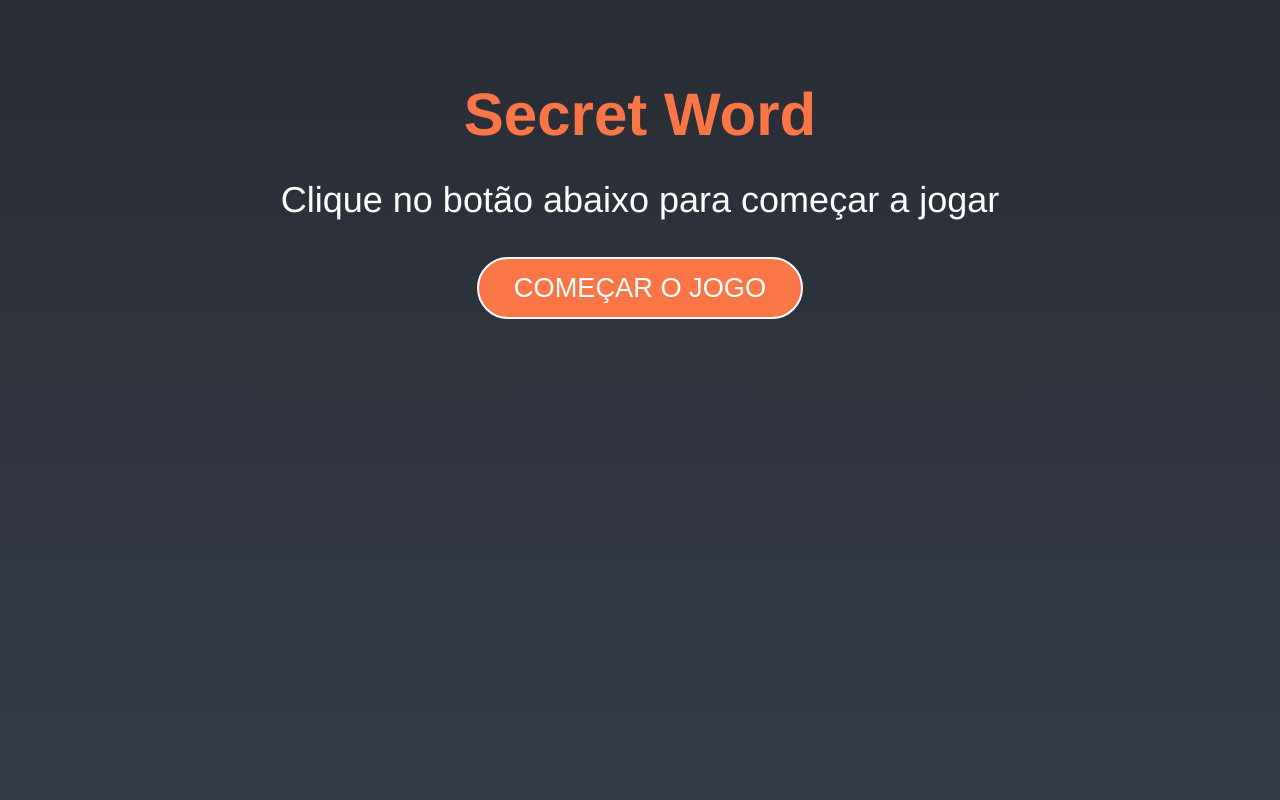
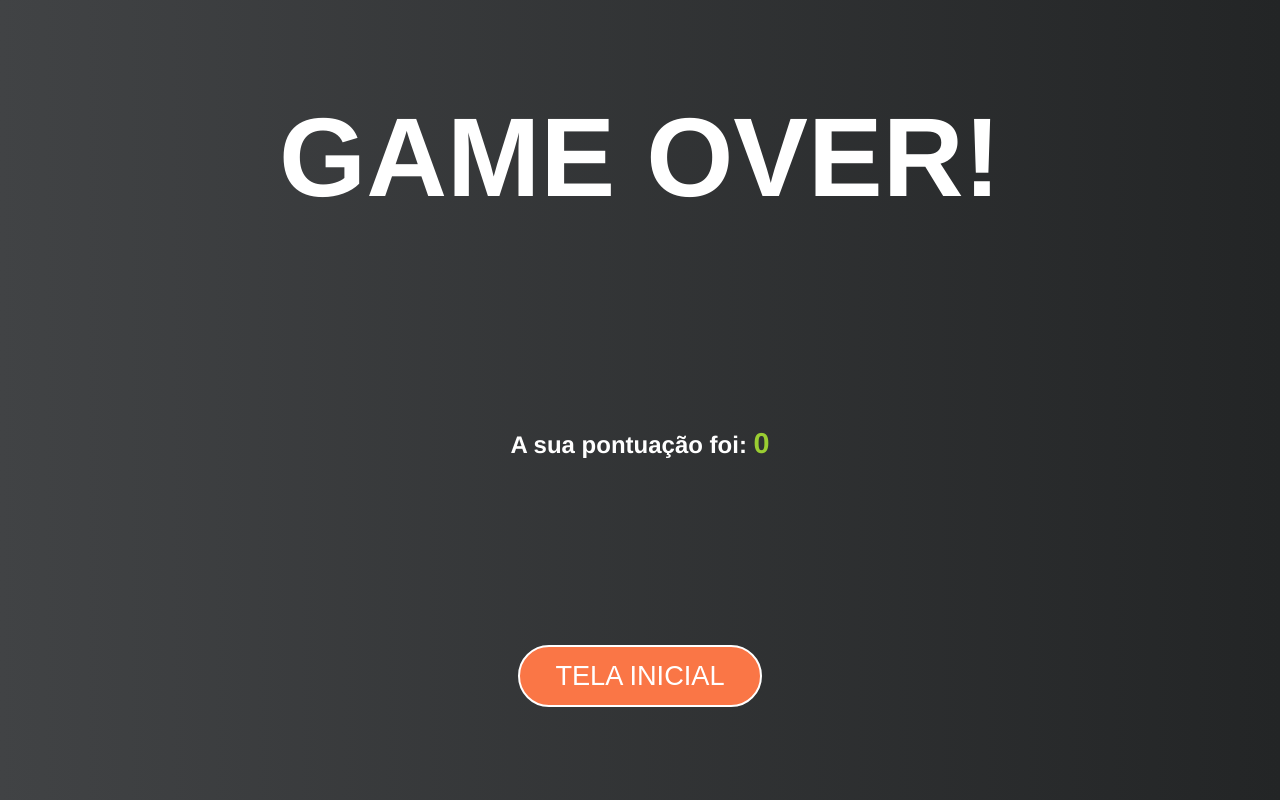
Before and after one commit to Rafaeldasilvaperes/REACTJS-PrimeiroProjeto, a React (Create React App) app: page / in a window 1280 px wide. Built offline with nearby package versions, Linux system fonts and the light colour scheme.

Commit message:
Criando contador para erros no jogo

```diff
--- a/src/App.js
+++ b/src/App.js
@@ -20,15 +20,18 @@ const stages = [
 
 export function App() {
   // useStates
-  const [gameStage, setGameStage] = useState(stages[0].name);
+
+  const GUESSES_QANTITY = 3;
+  const [gameStage, setGameStage] = useState(stages[2].name);
   const [words] = useState(wordsList);
   const [pickedWord, setPickedWord] = useState("");
   const [pickedCategory, setPickedCategory] = useState("");
   const [letters, setLetters] = useState([]);
   const [guessedLetters, setguessedLetters] = useState([]);
   const [wrongLetters, setwrongLetters] = useState([]);
-  const [guesses, setGuesses] = useState(3);
+  const [guesses, setGuesses] = useState(GUESSES_QANTITY);
   const [score, setScore] = useState(0);
+
 
 
   // functions
@@ -71,7 +74,6 @@ export function App() {
     if(guessedLetters.includes(normalizedLetter) || wrongLetters.includes(normalizedLetter)){
       return;
     }
-
     // push guessed letter or remove a guess
     if(letters.includes(normalizedLetter)){
       setguessedLetters((actualguessedLetters) => [
@@ -83,13 +85,31 @@ export function App() {
         ...actualwrongLetters,
         normalizedLetter
       ])
+
+      setGuesses((actualGuesses) => actualGuesses - 1)
     }
   };
+
+  const clearLetterStates = () => {
+    setguessedLetters([]);
+    setwrongLetters([]);
+  }
+
+  useEffect(() => {
+    if(guesses <= 0){
+      clearLetterStates();
+      setGameStage(stages[2].name)
+    }
+  }, [guesses])
+
   console.log("Adivinhadas",guessedLetters)
   console.log("Erradas",wrongLetters)
 
   // return home screen
   const restart = () => {
+    setScore(0);
+    setGuesses(GUESSES_QANTITY);
+
     setGameStage(stages[0].name)
   }
 
@@ -107,7 +127,7 @@ export function App() {
         guesses={guesses}
         score={score}
       />}
-      {gameStage === 'end' && <End restartProps={restart} />}
+      {gameStage === 'end' && <End restartProps={restart} score={score}/>}
 
     </div>
   );
--- a/src/components/endScreen/End.jsx
+++ b/src/components/endScreen/End.jsx
@@ -1,10 +1,11 @@
 import styles from './End.module.css'
 
-export const End = ({restartProps}) => {
+export const End = ({restartProps, score}) => {
   return (
-    <>
-    <h1>GAME OVER!</h1>
-    <button onClick={restartProps}>Tela inicial</button>
-    </>
+    <main className={styles.main_container}>
+      <h1 className={styles.main_h1}>GAME OVER!</h1>
+      <h2 className={styles.main_h2}>A sua pontuação foi: <span>{score}</span></h2>
+      <button className={styles.main_button} onClick={restartProps} >Tela inicial</button>
+    </main>
   )
 }
--- a/src/components/endScreen/End.module.css
+++ b/src/components/endScreen/End.module.css
@@ -0,0 +1,25 @@
+.main_container{
+  display: flex;
+  flex-direction: column;
+  height: 100vh;
+  align-items: center;
+  justify-content: space-around;
+}
+
+.main_h1{
+  margin-bottom: 20px;
+  font-size: calc(16px + 10 * ((100vw - 320px) / 100));
+}
+
+.main_h2{
+
+}
+
+.main_h2 span{
+  color: yellowgreen;
+  font-size: larger;
+}
+
+.main_button{
+
+}
--- a/src/index.css
+++ b/src/index.css
@@ -14,7 +14,12 @@ body{
   margin: 0;
   padding: 0;
   font-family: Helvetica, sans-serif;
-  background: linear-gradient(to bottom, #282c34, #373c4b);
+  /* background: linear-gradient(to bottom, #282c34, #373c4b); */
+  background: #232526;  /* fallback for old browsers */
+  background: -webkit-linear-gradient(to right, #414345, #232526);  /* Chrome 10-25, Safari 5.1-6 */
+  background: linear-gradient(to right, #414345, #232526); /* W3C, IE 10+/ Edge, Firefox 16+, Chrome 26+, Opera 12+, Safari 7+ */
+  height: 100vh;
+
 }
 
 button{
```
